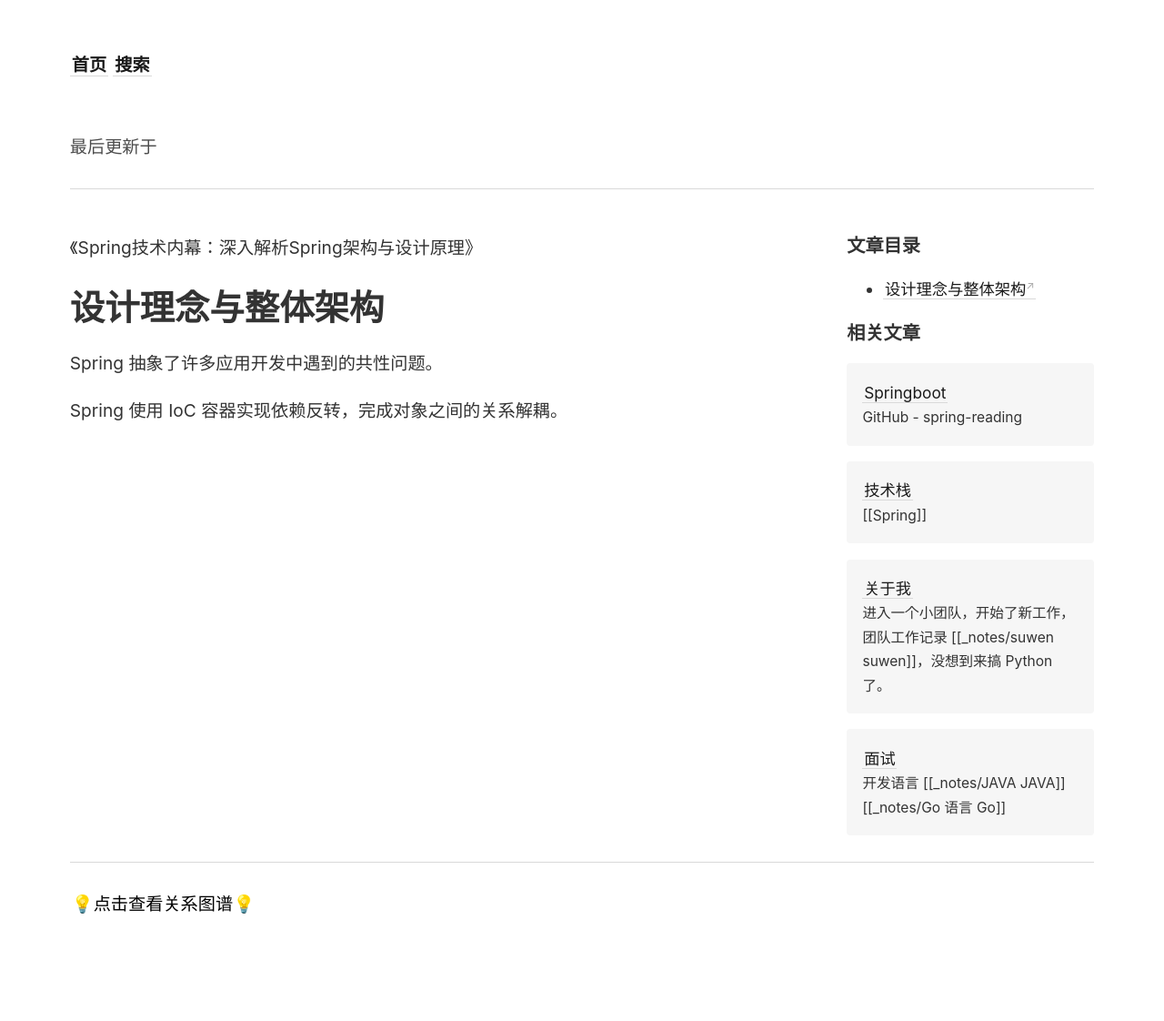
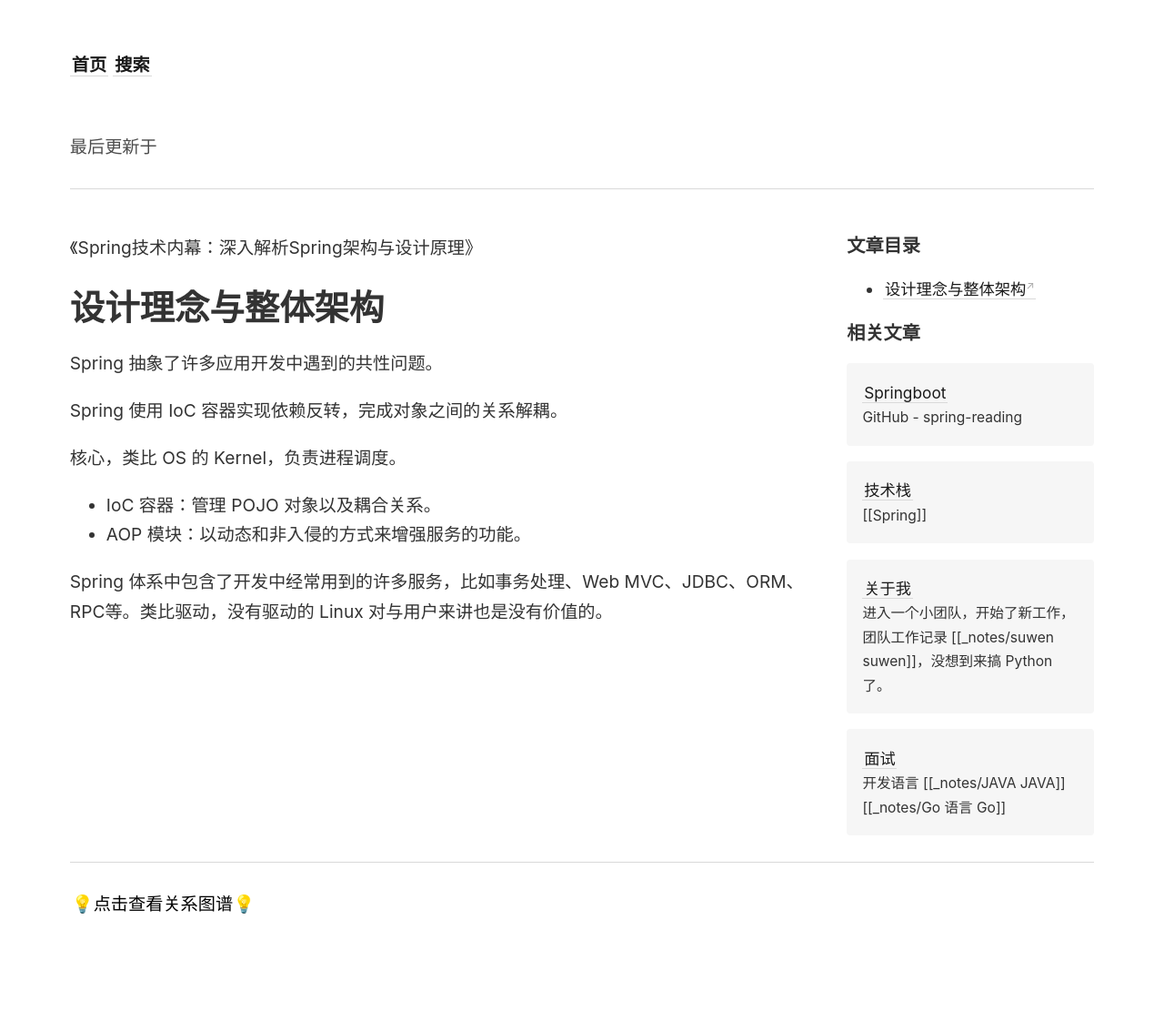
Before and after one commit to wingowen/digital-garden-jekyll, a Jekyll site: the page built from _notes/Spring.md, in a window 1280 px wide. Shown: the whole page at 91% size. Built offline with Jekyll 4.4.1, drawn with Linux system fonts in a browser that asks for light colours.

Commit message:
vault backup: 2025-06-23 23:20:15

```diff
--- a/_notes/Spring.md
+++ b/_notes/Spring.md
@@ -5,3 +5,9 @@
 Spring 抽象了许多应用开发中遇到的共性问题。
 
 Spring 使用 IoC 容器实现依赖反转，完成对象之间的关系解耦。
+
+核心，类比 OS 的 Kernel，负责进程调度。
+- IoC 容器：管理 POJO 对象以及耦合关系。
+- AOP 模块：以动态和非入侵的方式来增强服务的功能。
+
+Spring 体系中包含了开发中经常用到的许多服务，比如事务处理、Web MVC、JDBC、ORM、RPC等。类比驱动，没有驱动的 Linux 对与用户来讲也是没有价值的。
```
Also changed, not shown: .obsidian/workspace.json.
